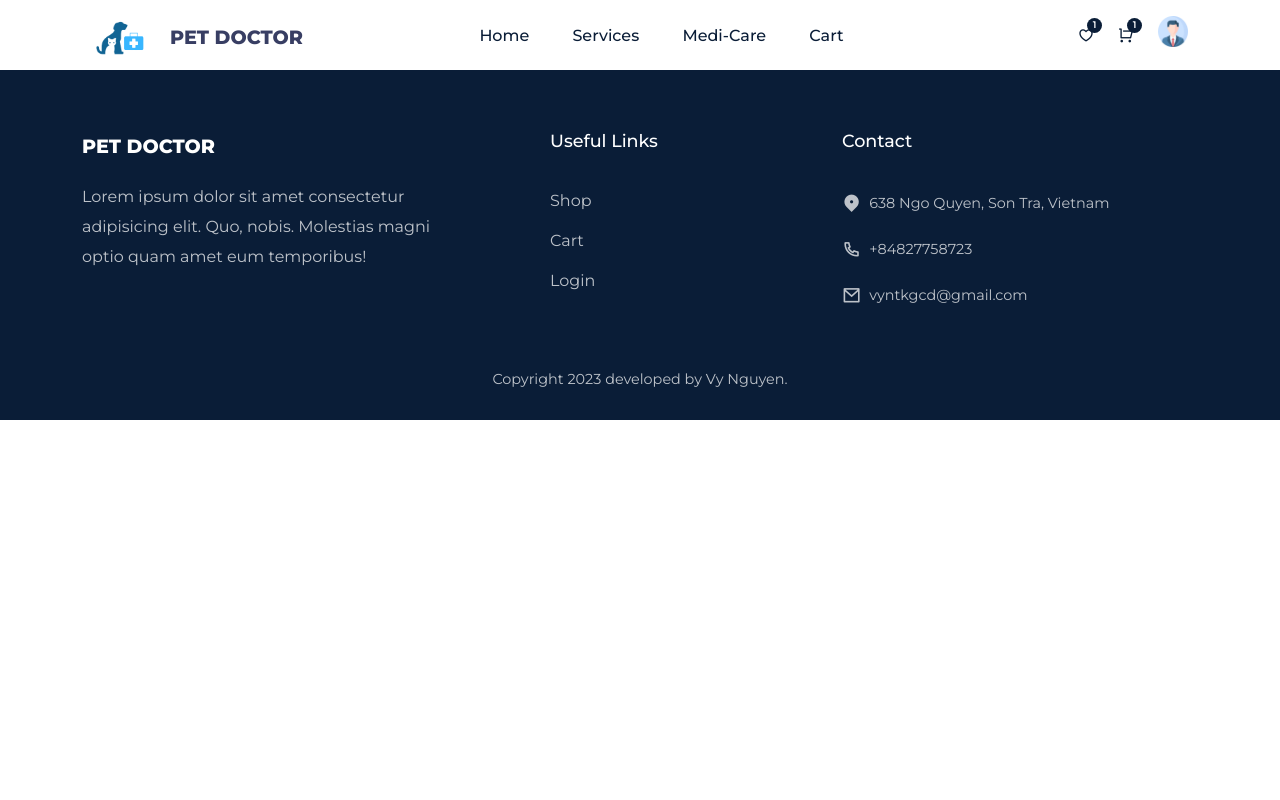
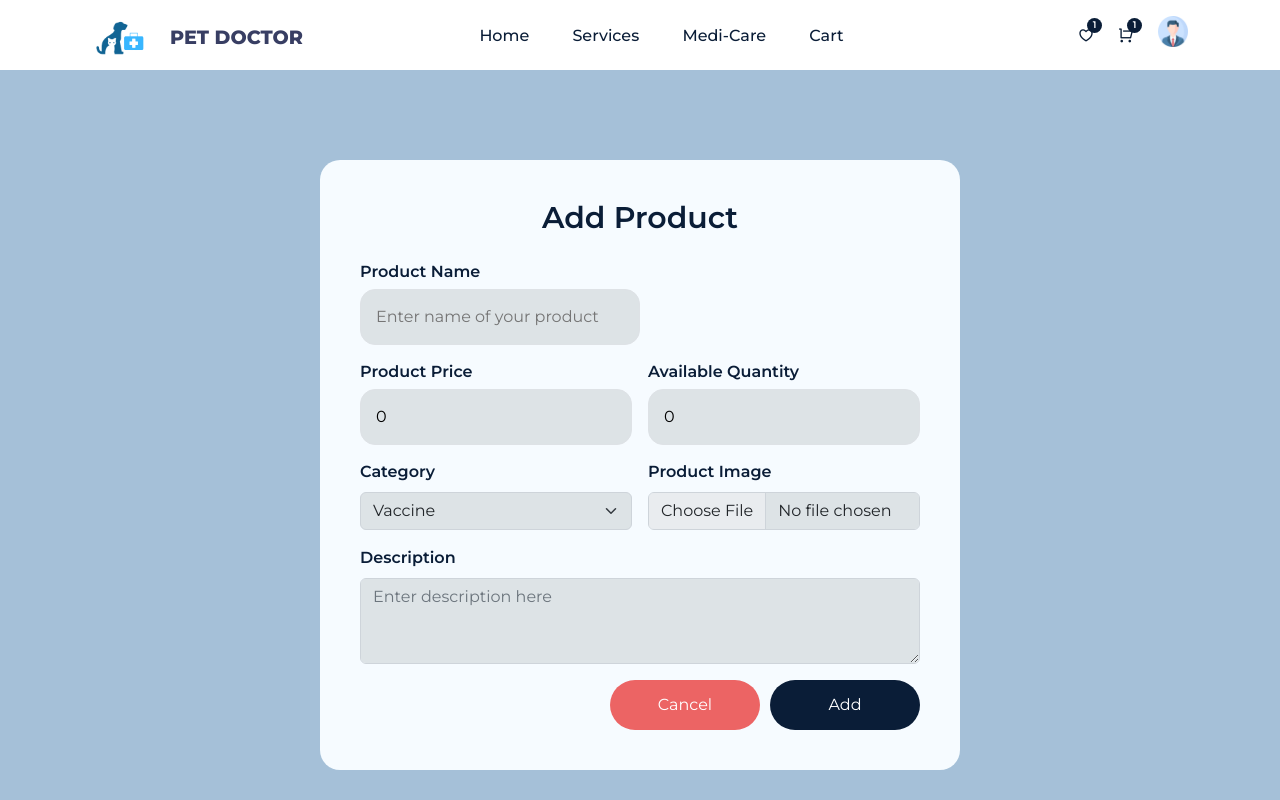
Before and after one commit to kieuvy290601/petdoctor-webapp, a React (Create React App) app: page /addproduct in a window 1280 px wide. Shown: the top 800 px of the page. Built offline with nearby package versions, Linux system fonts and the light colour scheme.

Commit message:
can add new product to firestore

```diff
--- /dev/null
+++ b/src/pages/AddProduct.jsx
@@ -0,0 +1,140 @@
+import { addDoc, collection } from "firebase/firestore";
+import { getDownloadURL, ref, uploadBytesResumable } from "firebase/storage";
+import React, { useState } from "react";
+import { Form } from "reactstrap";
+import { db, storage } from "../firebase.config";
+
+import "../styles/AddProduct.css";
+
+const AddProduct = () => {
+  const [name, setProductName] = useState("");
+  const [price, setProductPrice] = useState(0);
+  const [category, setProductCategory] = useState("");
+  const [quantity, setProductQuantity] = useState(0);
+  const [description, setProducDescription] = useState("");
+  // const [img, setProductImage] = useState(null);
+  // const [error, setError] = useState(null);
+  const [file, setFile] = useState("");
+
+  const createData = async (e) => {
+    e.preventDefault();
+
+    try {
+      const storageRef = ref(storage, `productImg/${file.name}`);
+      const uploadTask = uploadBytesResumable(storageRef, file);
+
+      uploadTask.on(
+        (error) => {
+          console.log("Something went wrong");
+        },
+        () => {
+          getDownloadURL(uploadTask.snapshot.ref).then(async (downloadURL) => {
+            await addDoc(collection(db, "products"), {
+              prdName: name,
+              prdPrice: price,
+              prdCategory: category,
+              prdQuantity: quantity,
+              prdDesc: description,
+              prdURL: downloadURL,
+            });
+          });
+        }
+      );
+
+      //setLoading(true);
+      console.log("Added product successfully");
+    } catch (error) {
+      //setLoading(false);
+      console.log("Something went wrong");
+    }
+  };
+
+  return (
+    <section style={{ background: "#a5c0d8" }}>
+      <div className="add_product col-xl-6 mx-auto">
+        <Form onSubmit={createData}>
+          <h3 className="text-center mb-4">Add Product</h3>
+          <div className="col-md-6">
+            <label>Product Name</label>
+            <input
+              type="text"
+              className="border"
+              placeholder="Enter name of your product"
+              value={name}
+              onChange={(e) => setProductName(e.target.value)}
+            />
+          </div>
+          <div className="row gx-3">
+            <div className="col-md-6">
+              <label>Product Price</label>
+              <input
+                type="text"
+                className="border"
+                placeholder="Example: $30"
+                value={price}
+                onChange={(e) => setProductPrice(Number(e.target.value))}
+              />
+            </div>
+            <div className="col-md-6">
+              <label>Available Quantity</label>
+              <input
+                type="text"
+                className="border"
+                placeholder="Example: 350"
+                value={quantity}
+                onChange={(e) => setProductQuantity(Number(e.target.value))}
+              />
+            </div>
+          </div>
+          <div className="row gx-3">
+            <div className="col-md-6">
+              <label className="mb-2">Category</label>
+              <select
+                className="form-select"
+                value={category}
+                onChange={(e) => setProductCategory(e.target.value)}
+              >
+                <option>Vaccine</option>
+                <option>Medicine</option>
+                <option>Food</option>
+              </select>
+            </div>
+            <div className="col-md-6">
+              <label className="mb-2">Product Image</label>
+              <input
+                type="file"
+                className="form-control"
+                onChange={(e) => setFile(e.target.files[0])}
+              />
+            </div>
+          </div>
+
+          <div className="my-3">
+            <label className="mb-2">Description</label>
+            <textarea
+              className="form-control"
+              style={{ backgroundColor: "#dde3e6" }}
+              placeholder="Enter description here"
+              rows="3"
+              value={description}
+              onChange={(e) => setProducDescription(e.target.value)}
+            ></textarea>
+          </div>
+          <div
+            className="form-group d-flex"
+            style={{ justifyContent: "flex-end" }}
+          >
+            <button type="button" className="btn_cancel text-white btn-rounded">
+              Cancel
+            </button>
+            <button type="submit" className="btn_add text-white">
+              Add
+            </button>
+          </div>
+        </Form>
+      </div>
+    </section>
+  );
+};
+
+export default AddProduct;
--- a/src/pages/Subscribe.jsx
+++ b/src/pages/Subscribe.jsx
@@ -32,11 +32,7 @@ const Subscribe = () => {
                   />
                 </div>
                 <div class="form-group">
-                  <button
-                    type="button"
-                    class="btn text-white btn-rounded"
-                    style={{ backgroundColor: "#006d77" }}
-                  >
+                  <button type="button" class="btn_sub text-white btn-rounded">
                     Subscribe
                   </button>
                 </div>
--- a/src/route/Routers.js
+++ b/src/route/Routers.js
@@ -1,5 +1,6 @@
 import { Route, Routes } from "react-router-dom";
 
+import AddProduct from "../pages/AddProduct";
 import Home from "../pages/Home";
 import Login from "../pages/Login";
 import MediCare from "../pages/MediCare";
@@ -25,6 +26,7 @@ const Routers = () => {
         }
       />
       <Route path="medicare" element={<MediCare />} />
+      <Route path="addproduct" element={<AddProduct />} />
     </Routes>
   );
 };
--- /dev/null
+++ b/src/styles/AddProduct.css
@@ -0,0 +1,39 @@
+.add_product {
+  padding: 40px;
+  margin: 30px;
+  background: rgb(246, 251, 255);
+  border-radius: 20px;
+}
+
+.btn_add {
+  background: var(--primary-color);
+  color: #fff;
+}
+.btn_cancel {
+  background: #ec6464;
+  color: #fff;
+  margin-right: 10px;
+}
+.btn_cancel,
+.btn_add {
+  border-radius: 30px;
+  width: 150px;
+  height: 50px;
+  border: none;
+}
+
+h3 {
+  font-weight: 600;
+  color: var(--primary-color);
+}
+
+.col-md-6 input,
+.col-md-6 select {
+  background-color: #dde3e6;
+}
+
+.col-md-6 label,
+.my-3 label {
+  color: var(--primary-color);
+  font-weight: 520;
+}
--- a/src/styles/Subscribe.css
+++ b/src/styles/Subscribe.css
@@ -3,7 +3,7 @@ h3,
   font-size: 30px;
 }
 
-.btn {
+.btn_sub {
   font-size: 16px;
   font-family: "Poppins", sans-serif;
   text-transform: capitalize;
@@ -15,4 +15,5 @@ h3,
   z-index: 1;
   transition: 0.3s ease-in;
   overflow: hidden;
+  background-color: #038692;
 }
```
